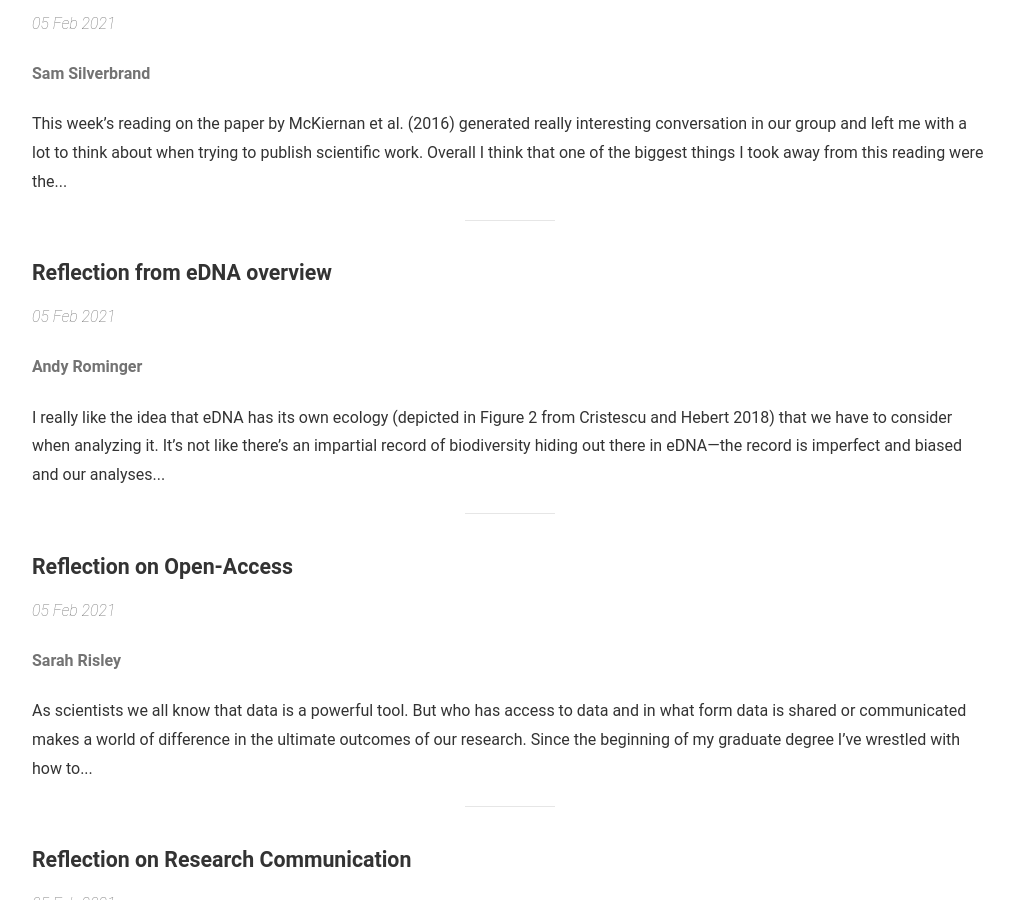
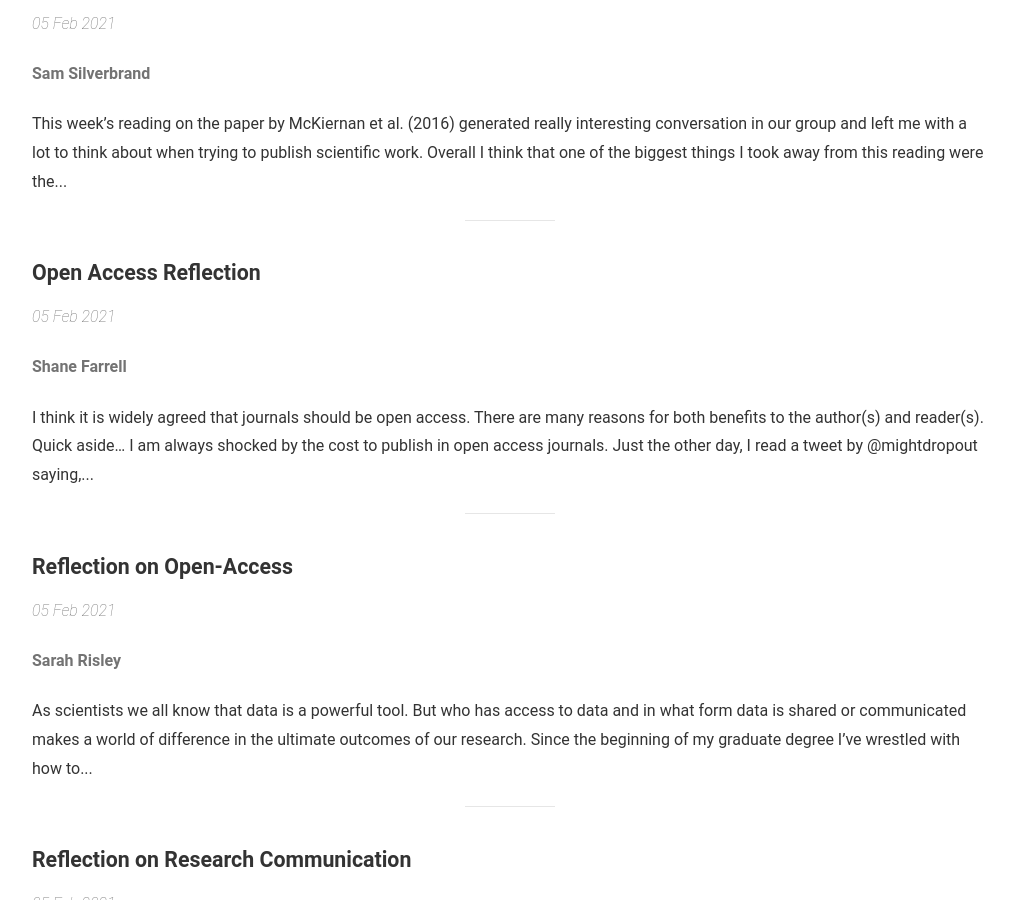
Before and after one commit to fundamentals-eDNA/fundamentals-eDNA.github.io, a Jekyll site: the page built from reflections.md, in a window 1280 px wide and 900 px high, scrolled down 1076 px. Shown: the whole window, without its empty margins (142-1156 px from the left). Built offline with Jekyll 4.4.1, drawn with Linux system fonts in a browser that asks for light colours.

Commit message:
Week 2 Reflection SF

```diff
--- a/_posts/2021-02-05-reflection_SF_week2.md
+++ b/_posts/2021-02-05-reflection_SF_week2.md
@@ -1,11 +1,9 @@
 ---
-title: Reflection from eDNA overview
-description: Andy's reflection from overview discussion of eDNA
-author: Andy Rominger
+title: Open Access Reflection
+description: Promoting open access and decreasing plagiarism.
+author: Shane Farrell
 ---
 
-I really like the idea that eDNA has its own ecology (depicted in Figure 2 from [Cristescu and Hebert 2018](https://www.annualreviews.org/doi/abs/10.1146/annurev-ecolsys-110617-062306)) that we have to consider when analyzing it. It's not like there's an impartial record of biodiversity hiding out there in eDNA---the record is imperfect and biased and our analyses must account for that
+I think it is widely agreed that journals should be open access. There are many reasons for both benefits to the author(s) and reader(s). Quick aside… I am always shocked by the cost to publish in open access journals. Just the other day, I read a tweet by @mightdropout saying, “you think Chrissy Teigen accidentally paying $13,000 for a bottle of wine is bad? I once paid almost exactly that amount to publish an open-access article in Nature.”
 
-![](img/cristescu_fig2.png){:width="50%"}
-
-I also appreciated that we could think about different perspectives on genetics research. It's important to remember that while I might be excited by the prospects of genetics technology to unlock biodiversity data, other people have experienced genetics research as exploitative and colonial. Reading [TallBear (2013)](https://www.jstor.org/stable/43284191?seq=1) was a great introduction to some of those perspectives.  I also wanted to share a nice [essay](http://carte-blanche.org/hiyoge-owisisi-tanga-ita-cricket-egg-stories/) I was reminded of during our discussion. In it Dr. Katherine Crocker narrates some of her experience of being Indigenous in science.
+Open access articles allow an article to be read by a wider audience. However, that increased audience may not know how to properly cite or credit the author(s) for their work. In Dr. Sue Ishaq’s Sequencing Analysis class, we recently read an [article](https://www.ajol.info/index.php/amhsr/article/view/112282) about plagiarism. According to Mohan et al., 2014, “Availability of internet facilities and free online journals are the main sources of today’s plagiarism among the students, faculty, and researchers of any profession” (p. 193). I think this was an interesting statement. How can we decrease plagiarism while promoting open access? I’m not saying open access is causing plagiarism. It just seems that because of the increased availability, not all of the readers may know how to credit an author for his or her ideas appropriately.
```
